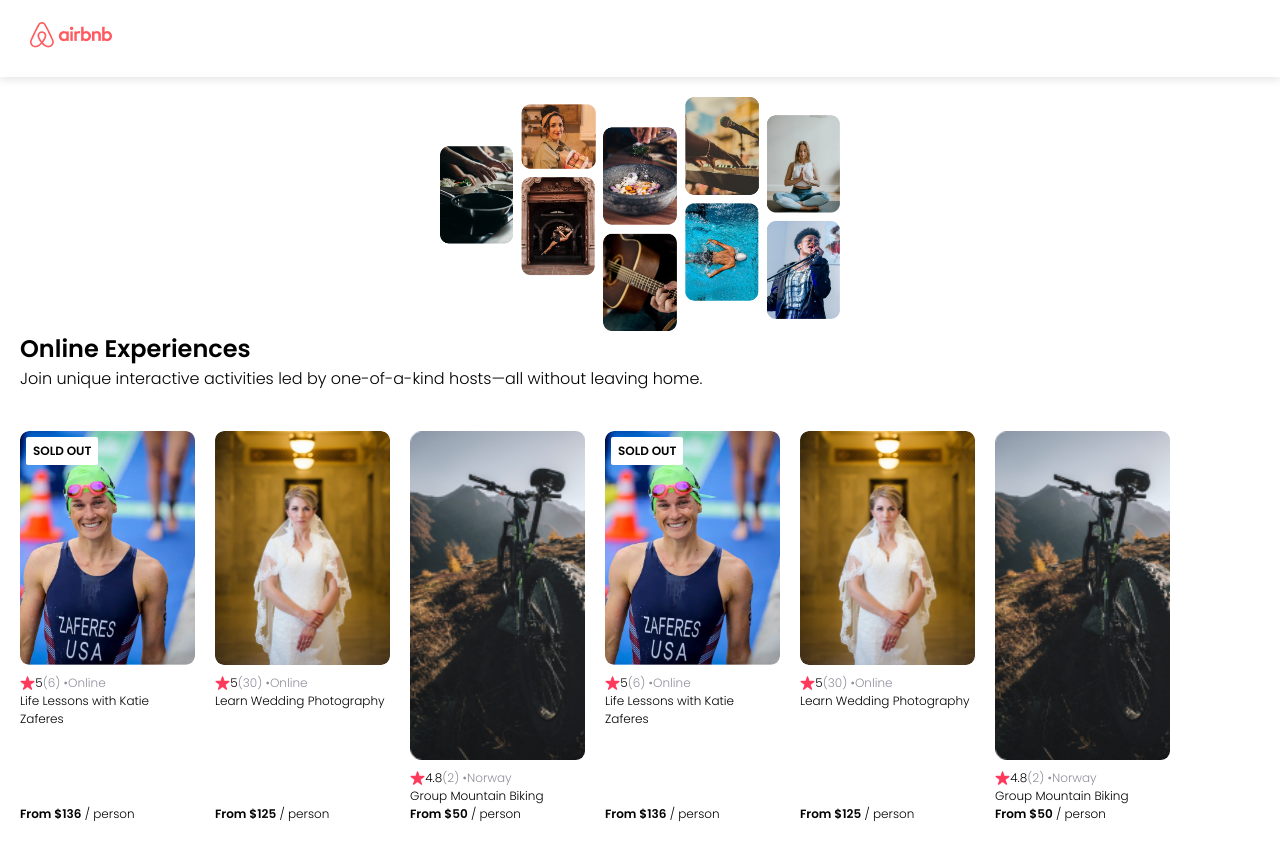
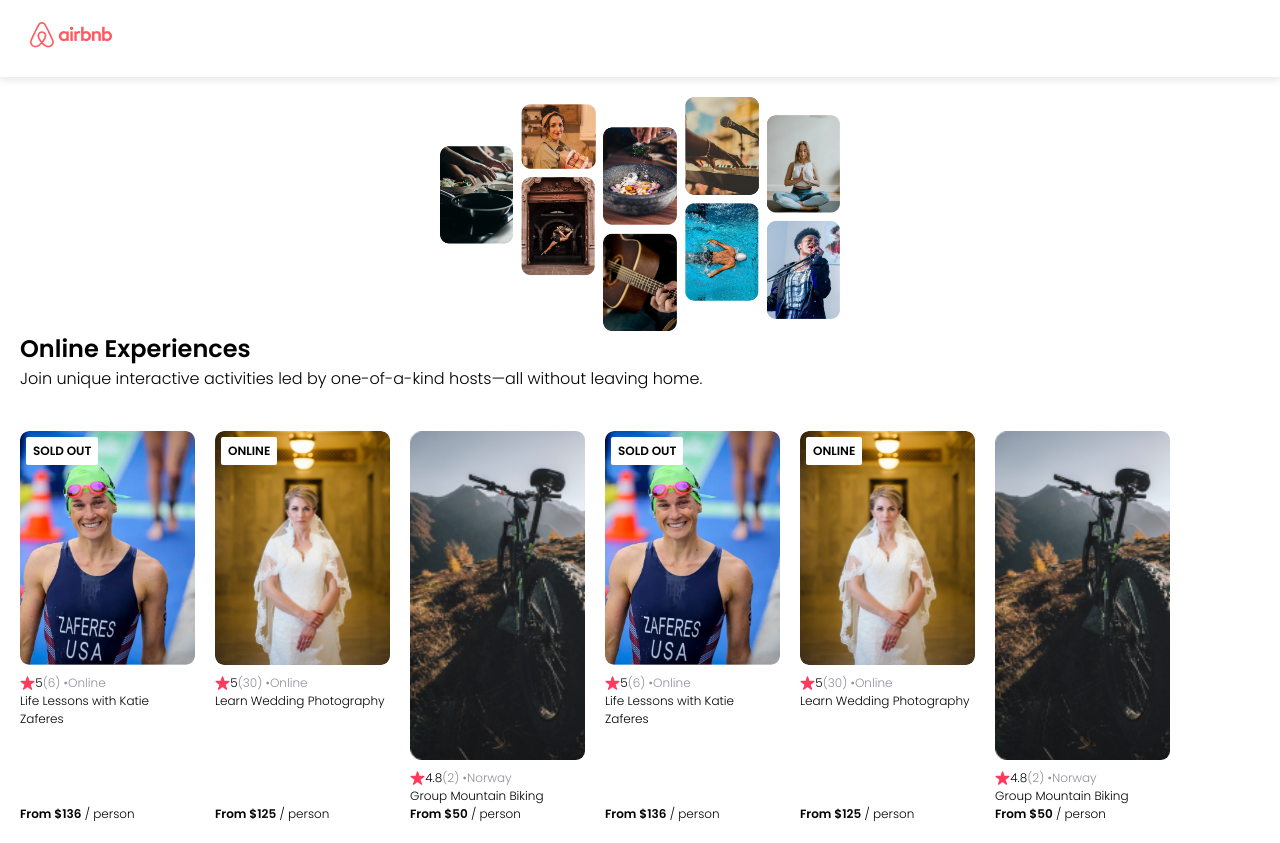
Before and after one commit to ciandevelops/airbnb-experiences, a React (Create React App) app: page / in a window 1280 px wide. Built offline with nearby package versions, Linux system fonts and the light colour scheme.

Commit message:
simplified props passing down

```diff
--- a/src/App.js
+++ b/src/App.js
@@ -5,18 +5,7 @@
 
 function App() {
   const cards = data.map((item) => {
-    return (
-      <Card
-        key={item.id}
-        img={item.coverImg}
-        rating={item.stats.rating}
-        reviewCount={item.stats.reviewCount}
-        location={item.location}
-        title={item.title}
-        price={item.price}
-        openSpots={item.openSpots}
-      />
-    );
+    return <Card key={item.id} item={item} />;
   });
   return (
     <div>
--- a/src/components/Card.js
+++ b/src/components/Card.js
@@ -1,18 +1,24 @@
 const Card = (props) => {
+  let badgeText;
+  if (props.item.openSpots === 0) {
+    badgeText = "SOLD OUT";
+  } else if (props.item.location === "Online") {
+    badgeText = "ONLINE";
+  }
   return (
     <div className="card">
-      {props.openSpots === 0 && <div className="card-badge">SOLD OUT</div>}
+      {badgeText && <div className="card-badge">{badgeText}</div>}
 
-      <img src={`/images/${props.img}`} className="card--image" />
+      <img src={`/images/${props.item.coverImg}`} className="card--image" />
       <div className="card--stats">
         <img src="../images/star.png" className="card--star" />
-        <span>{props.rating}</span>
-        <span className="gray">({props.reviewCount}) • </span>
-        <span className="gray">{props.location}</span>
+        <span>{props.item.stats.rating}</span>
+        <span className="gray">({props.item.stats.reviewCount}) • </span>
+        <span className="gray">{props.item.location}</span>
       </div>
-      <p className="card--title">{props.title}</p>
+      <p className="card--title">{props.item.title}</p>
       <p className="card--price">
-        <span className="bold">From ${props.price}</span> / person
+        <span className="bold">From ${props.item.price}</span> / person
       </p>
     </div>
   );
```
Also changed, not shown: 1 other file (tests, documents, lock files or other folders).
